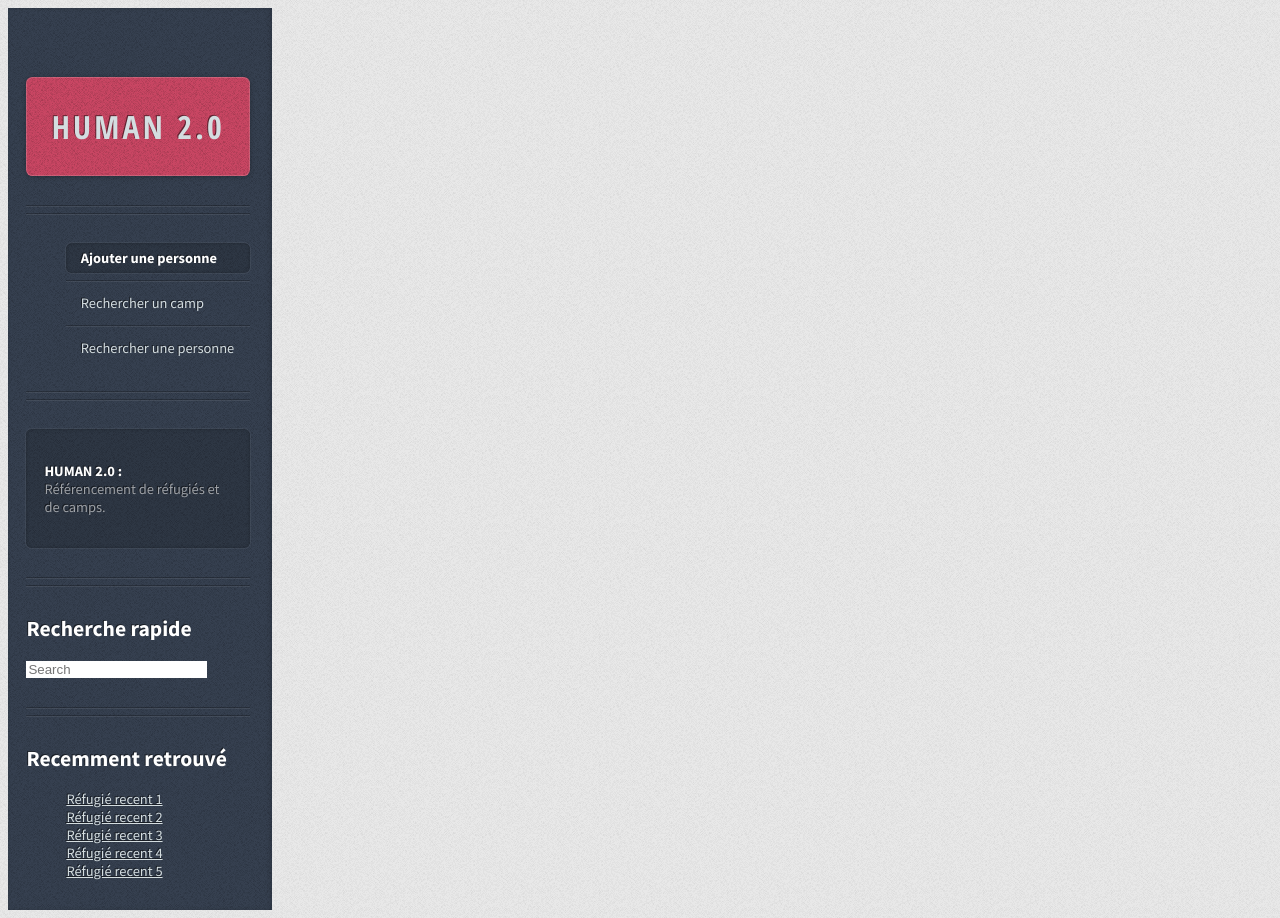
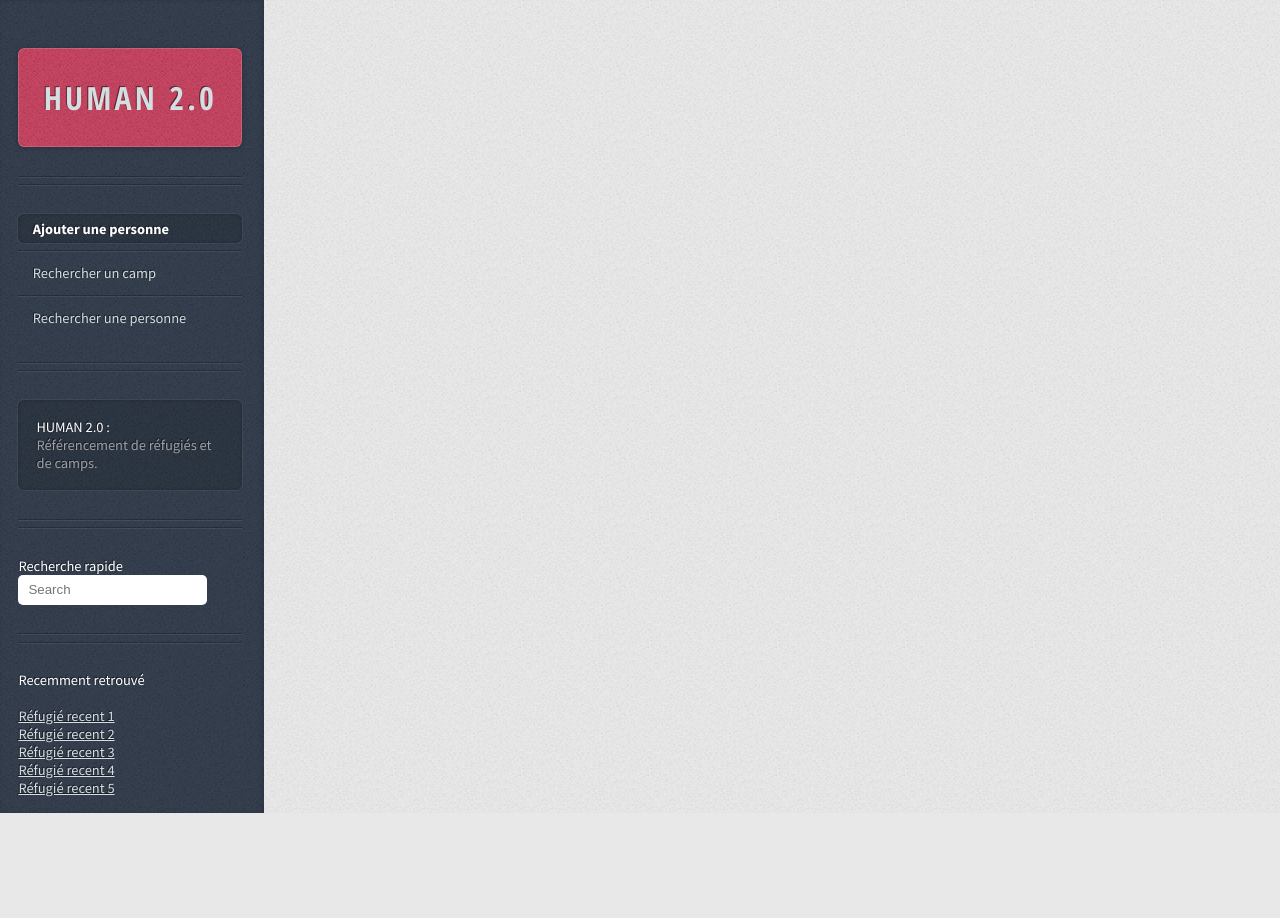
Before and after one commit to Error418IutAmiens/Humanitaire-2.0, a PHP site: page /acceuil.html in a window 1280 px wide. After the commit the page ends 813 px from the top, so only its background shows below. Run offline with PHP 8.4, Linux system fonts and the light colour scheme.

Commit message:
Amélioration du CSS (barre de recherche etc), commentaires...

```diff
--- a/Site/acceuil.css
+++ b/Site/acceuil.css
@@ -1,6 +1,14 @@
 @import url("font-awesome.min.css");
 @import url("http://fonts.googleapis.com/css?family=Source+Sans+Pro:400,400italic,700|Open+Sans+Condensed:300,700");
 
+	html, body, div, span, applet, object, iframe, h1, h2, h3, h4, h5, h6, p, blockquote, pre, a, abbr, acronym, address, big, cite, code, del, dfn, em, img, ins, kbd, q, s, samp, small, strike, strong, sub, sup, tt, var, b, u, i, center, dl, dt, dd, ol, ul, li, fieldset, form, label, legend, table, caption, tbody, tfoot, thead, tr, th, td, article, aside, canvas, details, embed, figure, figcaption, footer, header, hgroup, menu, nav, output, ruby, section, summary, time, mark, audio, video {
+		margin: 0;
+		padding: 0;
+		border: 0;
+		font-size: 50%;
+		font: inherit;
+		vertical-align: baseline;
+	}
 
 	body {
 		background-color: #e8e8e8;
@@ -141,7 +149,7 @@
 
 		/*Boite texte*/
 
-		.box.text-style1 .inner {
+		.box.text-style1 .inner { /*boite de texte de présentation*/
 			position: relative;
 			background-color: #272E39;
 			background-color: rgba(0, 0, 0, 0.15);
@@ -149,3 +157,18 @@
 			padding: 1.25em;
 			box-shadow: 0 0 0 1px rgba(255, 255, 255, 0.05), inset 0 0 0.25em 0 rgba(0, 0, 0, 0.25);
 		}
+
+		/*Boite de recherche*/
+
+
+		input[type=text] /*style de la barre de recherche et plus particulierement de la barre de recherche rapide*/
+		{
+		    color: #979797;
+		    height: 28px;
+		    padding-left: 10px;
+		    text-decoration: none;
+		    background-repeat: repeat-x;
+		    border-radius: 5px;
+
+		    border: 0;
+		}
--- a/Site/acceuil.html
+++ b/Site/acceuil.html
@@ -18,9 +18,9 @@
 			<!--Navigation-->
 			<nav id="nav">
 				<ul>
-					<li class="current"><a href="#">Ajouter une personne</a></li>
-					<li><a href="#">Rechercher un camp</a></li>
-					<li><a href="#">Rechercher une personne</a></li>
+					<li class="current"><a href="#">Ajouter une personne</a></li> <!--Envoie vers une page formulaire d'ajout de personne -->
+					<li><a href="#">Rechercher un camp</a></li> <!--Envoie vers une page formulaire de recherche de camp-->
+					<li><a href="#">Rechercher une personne</a></li> <!--Envoie vers une page formulaire de recherche de personne-->
 				</ul>
 			</nav>
 
@@ -47,7 +47,7 @@
 							<h2>Recemment retrouvé</h2>
 						</header>
 						<ul>
-							<li><a href="#">Réfugié recent 1</a></li>
+							<li><a href="#">Réfugié recent 1</a></li> <!--Il faudra mettre en relation avec la base de donnée-->
 							<li><a href="#">Réfugié recent 2</a></li>
 							<li><a href="#">Réfugié recent 3</a></li>
 							<li><a href="#">Réfugié recent 4</a></li>
```
